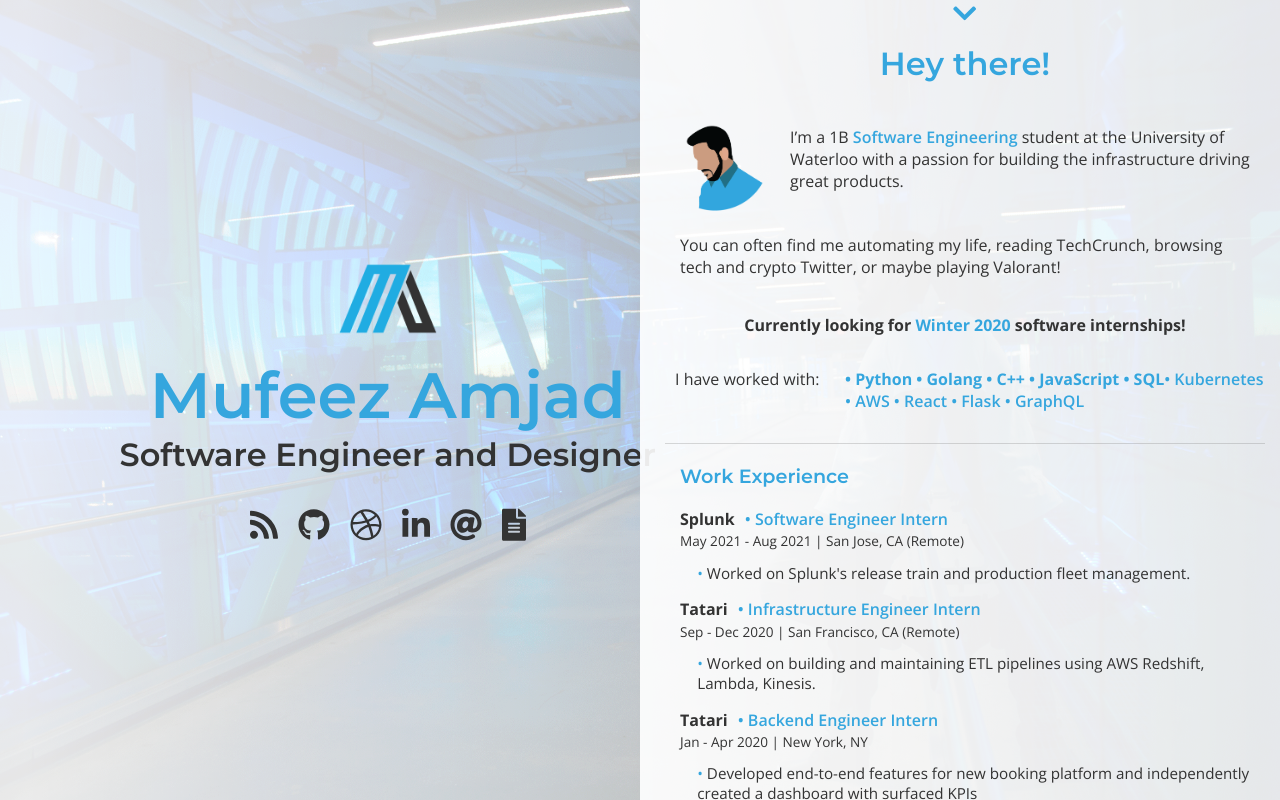
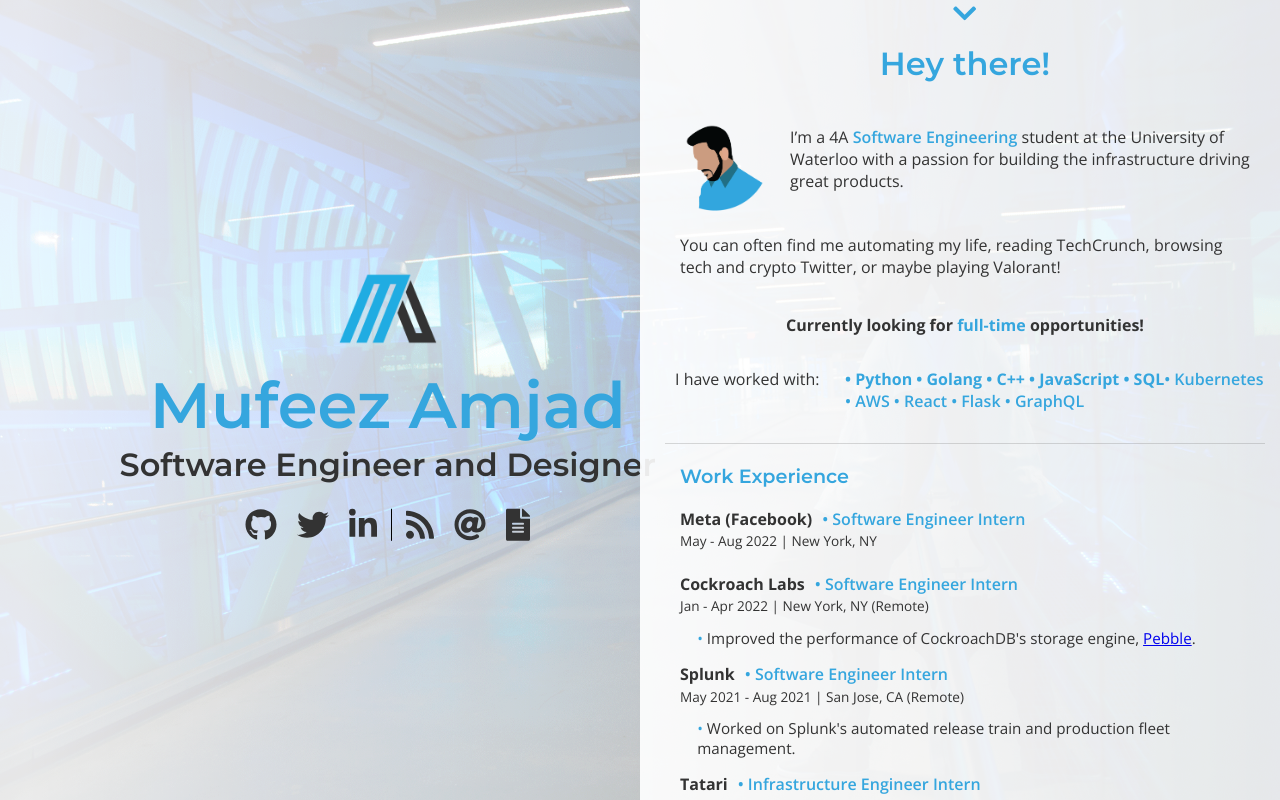
Before and after one commit to mufeez-amjad/mufeez-amjad.github.io, a React (Create React App) app: page / in a window 1280 px wide. Built offline with nearby package versions, Linux system fonts and the light colour scheme.

Commit message:
update experience

```diff
--- a/src/App.jsx
+++ b/src/App.jsx
@@ -79,8 +79,7 @@
             <p style={{ textAlign: "center" }}>
               <b>
                 Currently looking for{" "}
-                <span style={{ color: "#35a6de" }}>{coop}</span> software
-                internships!
+                <span style={{ color: "#35a6de" }}>full-time</span> opportunities!
               </b>
             </p>
           </div>
@@ -112,65 +111,16 @@
   new Date(oldDate.setMonth(oldDate.getMonth() + nMonths));
 
 const calculateTerm = () => {
-  const today = new Date(); //"01/07/2019"
-  var currentTerm = "an incoming";
-  var coopTerm = "";
-  //Fall: Sept 6
-  //Winter: Jan 7
-  //Spring: May 6
-  var oneA = new Date("September 2, 2018");
-  var oneB = new Date("January 7, 2019");
-  var twoA = new Date("September 5, 2019"); //Fall -> Spring
-  var twoB = new Date("May 4, 2020"); //Spring -> Winter
-  var threeA = new Date("January 4, 2021"); //Winter -> Fall
-  var threeB = new Date("September 9, 2021"); //Fall -> Spring
-  var fourA = new Date("May 9, 2022"); //Spring -> Winter
-  var fourB = new Date("January 9, 2023");
-  var graduation = new Date("June 1, 2018");
+  const today = addMonths(new Date(), 2); // "01/07/2019"
+  var currentTerm = "a 4A";
 
-  if (today < oneA) {
-    currentTerm = "an incoming";
-  } else if (today < oneB) {
-    currentTerm = "a 1A";
-  } else if (today < twoA) {
-    currentTerm = "a 1B";
-    coopTerm = "Summer 2019";
-    if (today > addMonths(oneB, 4)) {
-      coopTerm = "Winter 2020";
-    }
-  } else if (today < twoB) {
-    currentTerm = "a 2A";
-    coopTerm = "Winter 2020";
-    if (today > addMonths(twoA, 2)) {
-      coopTerm = "Fall 2020";
-    }
-  } else if (today < threeA) {
-    currentTerm = "a 2B";
-    coopTerm = "Fall 2020";
-    if (today > addMonths(twoB, 2)) {
-      coopTerm = "Summer 2021";
-    }
-  } else if (today < threeB) {
-    currentTerm = "a 3A";
-    coopTerm = "Summer 2021";
-    if (today > addMonths(threeA, 2)) {
-      coopTerm = "Winter 2022";
-    }
-  } else if (today < fourA) {
-    currentTerm = "a 3B";
-    coopTerm = "Winter 2022";
-    if (today > addMonths(threeB, 2)) {
-      coopTerm = "Fall 2022";
-    }
-  } else if (today < fourB) {
-    currentTerm = "a 4A";
-    coopTerm = "Fall 2022";
-  } else if (today < graduation) {
+  var fourB = new Date("December 23, 2022");
+
+  if (today > fourB) {
     currentTerm = "a 4B";
   }
 
   return {
     term: currentTerm,
-    coop: coopTerm,
   };
 };
--- a/src/Components/Experience/Experience.jsx
+++ b/src/Components/Experience/Experience.jsx
@@ -10,6 +10,36 @@
         <div className="job">
           <div className="heading">
             <h3>
+              <a href="https://meta.com" target="blank" className="strike">
+                Meta (Facebook)
+              </a>
+            </h3>
+            <h4>Software Engineer Intern</h4>
+          </div>
+          <h5>May - Aug 2022 | New York, NY</h5>
+        </div>
+        <div className="job">
+          <div className="heading">
+            <h3>
+              <a href="https://cockroachlabs.com" target="blank" className="strike">
+                Cockroach Labs
+              </a>
+            </h3>
+            <h4>Software Engineer Intern</h4>
+          </div>
+          <h5>Jan - Apr 2022 | New York, NY (Remote)</h5>
+          <ul>
+            <li>
+              Improved the performance of CockroachDB's storage engine, {" "}
+              <a href="https://github.com/cockroachdb/pebble/pulls?q=author%3Amufeez-amjad" className="strike">
+                Pebble
+              </a>.
+            </li>
+          </ul>
+        </div>
+        <div className="job">
+          <div className="heading">
+            <h3>
               <a href="https://splunk.com" target="blank" className="strike">
                 Splunk
               </a>
@@ -19,7 +49,7 @@
           <h5>May 2021 - Aug 2021 | San Jose, CA (Remote)</h5>
           <ul>
             <li>
-              Worked on Splunk's release train and production fleet management.
+              Worked on Splunk's automated release train and production fleet management.
             </li>
           </ul>
         </div>
--- a/src/Components/Intro/Intro.jsx
+++ b/src/Components/Intro/Intro.jsx
@@ -3,12 +3,8 @@
 
 import logo from './logo.png';
 import { FontAwesomeIcon } from '@fortawesome/react-fontawesome'
-import { faGithub } from '@fortawesome/free-brands-svg-icons'
-import { faLinkedinIn } from '@fortawesome/free-brands-svg-icons'
-import { faDribbble } from '@fortawesome/free-brands-svg-icons'
-import { faFileAlt } from '@fortawesome/free-solid-svg-icons'
-import { faAt } from '@fortawesome/free-solid-svg-icons'
-import { faRss } from '@fortawesome/free-solid-svg-icons'
+import { faGithub, faLinkedinIn, faDribbble, faTwitter } from '@fortawesome/free-brands-svg-icons'
+import { faFileAlt, faAt, faRss } from '@fortawesome/free-solid-svg-icons'
 import resume from './MufeezAmjadResume.pdf'
 
 
@@ -29,12 +25,24 @@
                 <h1>Mufeez Amjad</h1>
                 <h2>Software Engineer and Designer</h2>
                 <div className="social-media">
-                    <a onClick={() => { this.handleClick('Blog') }} href="http://mufeez.me/blog/"><FontAwesomeIcon icon={faRss} size="2x" /></a>
-                    <a onClick={() => { this.handleClick('GitHub') }} href='https://github.com/mufeez-amjad' target='blank'><FontAwesomeIcon icon={faGithub} size="2x" /></a>
-                    <a onClick={() => { this.handleClick('Dribbble') }} href='https://dribbble.com/mufeez-amjad' target='blank'><FontAwesomeIcon icon={faDribbble} size="2x" /></a>
-                    <a onClick={() => { this.handleClick('LinkedIn') }} href='https://linkedin.com/in/mufeez-amjad' target='blank'><FontAwesomeIcon icon={faLinkedinIn} size="2x" /></a>
-                    <a href='mailto:mufeez.amjad@uwaterloo.ca'><FontAwesomeIcon icon={faAt} size="2x" /></a>
-                    <a onClick={() => { this.handleClick('Resume') }} href={resume} target='blank'><FontAwesomeIcon icon={faFileAlt} size="2x" /></a>
+                    <div
+                        style={{
+                            borderRight: '1px solid black', paddingRight: 4
+                        }}
+                    >
+                        <a onClick={() => { this.handleClick('GitHub') }} href='https://github.com/mufeez-amjad' target='blank'><FontAwesomeIcon icon={faGithub} size="2x" /></a>
+                        <a onClick={() => { this.handleClick('Twitter') }} href='https://twitter.com/mufeezamjad' target='blank'><FontAwesomeIcon icon={faTwitter} size="2x" /></a>
+                        <a onClick={() => { this.handleClick('LinkedIn') }} href='https://linkedin.com/in/mufeez-amjad' target='blank'><FontAwesomeIcon icon={faLinkedinIn} size="2x" /></a>
+                    </div>
+                    <div
+                        style={{
+                            paddingLeft: 4
+                        }}
+                    >
+                        <a onClick={() => { this.handleClick('Blog') }} href="http://mufeez.me/blog/"><FontAwesomeIcon icon={faRss} size="2x" /></a>
+                        <a href='mailto:mufeez.amjad@uwaterloo.ca'><FontAwesomeIcon icon={faAt} size="2x" /></a>
+                        <a onClick={() => { this.handleClick('Resume') }} href={resume} target='blank'><FontAwesomeIcon icon={faFileAlt} size="2x" /></a>
+                    </div>
                 </div>
             </div>
         );
```
Also changed, not shown: 1 other file (tests, documents, lock files or other folders).
